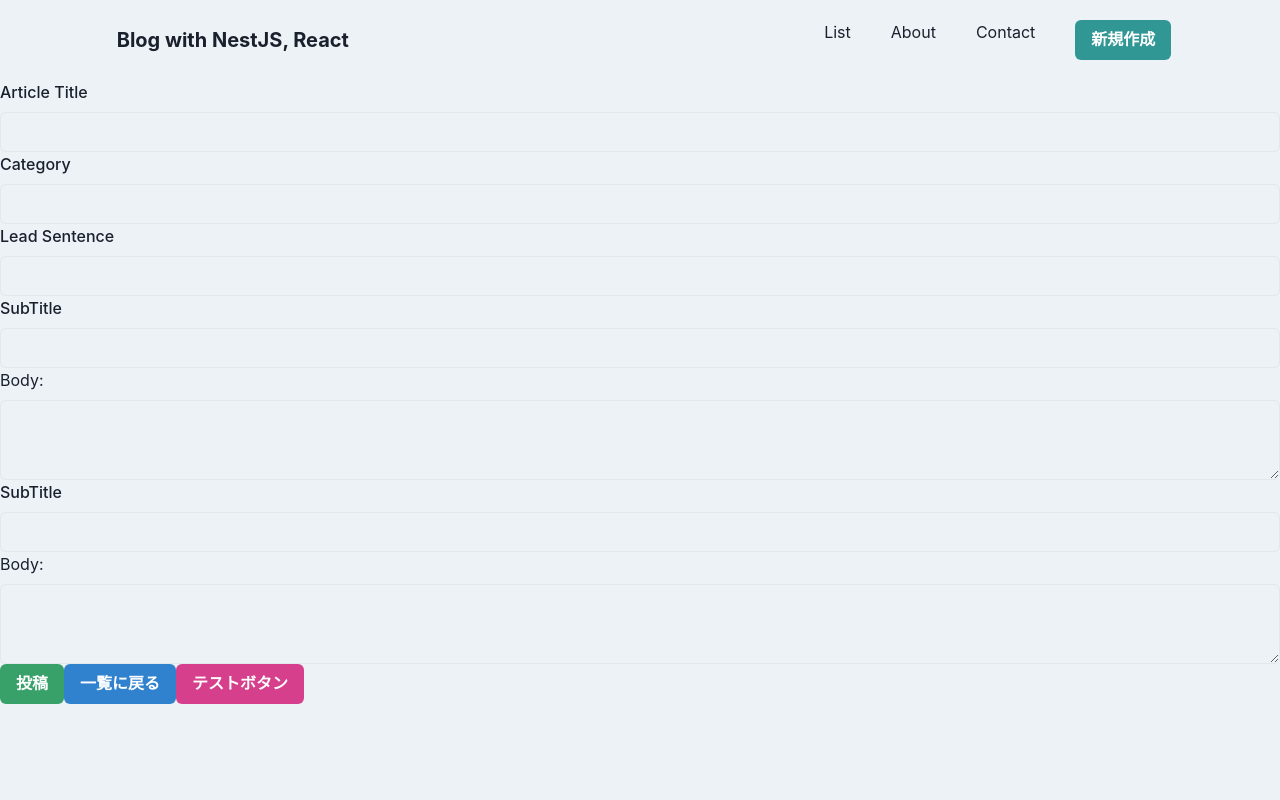
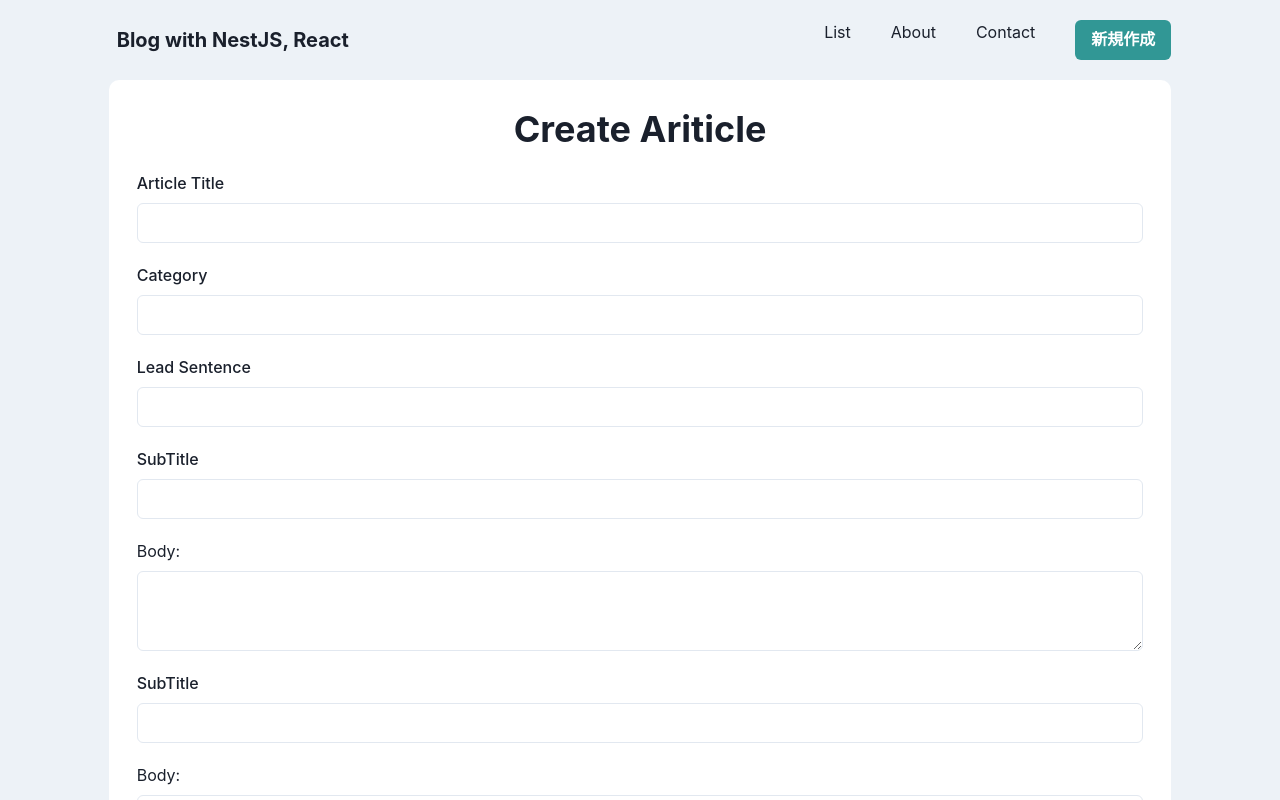
Before and after one commit to ryota-09/react-simple-blog, a React (Create React App) app: page /editArticle in a window 1280 px wide. Shown: the top 800 px of the page. Built offline with nearby package versions, Linux system fonts and the light colour scheme.

Commit message:
画面周り実装

```diff
--- a/src/components/organisms/ContentArea.tsx
+++ b/src/components/organisms/ContentArea.tsx
@@ -10,7 +10,7 @@ export const ContentArea: FC = () => {
 
   useEffect(() => {
     getArticleById(params.id);
-  }, []);
+  }, [currentArticle]);
   return (
     <>
       <Box
--- a/src/components/organisms/EditArea.tsx
+++ b/src/components/organisms/EditArea.tsx
@@ -11,11 +11,18 @@ import {
   Textarea,
 } from "@chakra-ui/react";
 import axios from "axios";
-import { ChangeEvent, useEffect, useState } from "react";
+import { ChangeEvent, Dispatch, FC, SetStateAction, useEffect, useState } from "react";
 import { useHistory, useParams } from "react-router-dom";
 import { useCurrentArticle } from "../../hooks/useCurrentArticle";
 
-export const EditArea = () => {
+type Props = {
+  canShow: boolean;
+  setCanShow: Dispatch<SetStateAction<boolean>>;
+}
+
+export const EditArea: FC<Props> = (props) => {
+  const { canShow, setCanShow } = props;
+
   const [articleh1tag, setArticleh1tag] = useState("");
   const [articleLead, setArticleLead] = useState("");
   const [articleCategory, setArticleCategory] = useState("");
@@ -86,6 +93,7 @@ export const EditArea = () => {
       }
     );
     console.log(response.data);
+    setCanShow(!canShow);
   };
 
   const deleteArticle = async () => {
@@ -94,10 +102,6 @@ export const EditArea = () => {
         currentArticle?.id
     );
     console.log(response.data);
-    history.push("/");
-  };
-
-  const backToList = () => {
     history.push("/");
   };
   return (
@@ -167,15 +171,14 @@ export const EditArea = () => {
             Body:
           </Text>
           <Textarea onChange={onChangeText2} value={articleText2} />
-          <Button colorScheme="green" onClick={updateArticle}>
+          <Center>
+          <Button colorScheme="teal" m={5} onClick={updateArticle}>
             更新
           </Button>
-          <Button onClick={backToList} colorScheme="blue">
-            一覧に戻る
-          </Button>
-          <Button colorScheme="red" onClick={deleteArticle}>
+          <Button colorScheme="red" m={5} onClick={deleteArticle}>
             削除
           </Button>
+          </Center>
         </FormControl>
       </Box>
     </>
--- a/src/components/pages/ArticleDetail.tsx
+++ b/src/components/pages/ArticleDetail.tsx
@@ -7,7 +7,7 @@ export const ArticleDetail = () => {
   const [canShow, setCanShow] = useState(false);
 
   const showEditArea = () => {
-    setCanShow(true);
+    setCanShow(!canShow);
   };
   return (
     <>
@@ -15,11 +15,11 @@ export const ArticleDetail = () => {
         <GridItem w="100%" colSpan={1} />
         <GridItem w="100%" colSpan={10}>
           <Button colorScheme="teal" onClick={showEditArea}>
-            記事を編集する
+            { canShow ? "編集画面を閉じる" : "記事を編集する" }
           </Button>
           {canShow ? (
             <Box mt={5}>
-              <EditArea />
+              <EditArea  canShow={canShow} setCanShow={setCanShow} />
             </Box>
           ) : (
             <Box mt={5}>
--- a/src/components/pages/ArticleList.tsx
+++ b/src/components/pages/ArticleList.tsx
@@ -4,6 +4,7 @@ import {
   Grid,
   GridItem,
   Input,
+  Image
 } from "@chakra-ui/react";
 import { useEffect } from "react";
 import { useArticleList } from "../../hooks/useArticleList";
@@ -35,6 +36,7 @@ export const ArticleList = () => {
         <GridItem w="100%" colSpan={3}>
         <Input bg="white" />
         <Button colorScheme="teal" mt={2}>検索</Button>
+        <Image src="/img_category/nestjs.png"  pt={10}/>
         </GridItem>
         <GridItem w="100%" colSpan={1} />
       </Grid>
--- a/src/components/pages/EditArticle.tsx
+++ b/src/components/pages/EditArticle.tsx
@@ -5,6 +5,11 @@ import {
   Textarea,
   Text,
   Button,
+  Center,
+  Box,
+  Heading,
+  Grid,
+  GridItem,
 } from "@chakra-ui/react";
 import axios from "axios";
 import { ChangeEvent, useState } from "react";
@@ -87,31 +92,90 @@ export const EditArticle = () => {
   };
   return (
     <>
+      <Grid templateColumns="repeat(12, 1fr)" gap={6}>
+        <GridItem w="100%" colSpan={1} />
+        <GridItem w="100%" colSpan={10}>
+          <Box
+            p={7}
+            pb={30}
+            display={{ md: "flex" }}
+            bg="white"
+            borderRadius={10}
+            mb={4}
+          >
             <FormControl>
-        <FormLabel htmlFor="titlelabel">Article Title</FormLabel>
-        <Input id="titlelabel" type="text" onChange={onChangeh1tag} />
-        <FormLabel htmlFor="titlelabel">Category</FormLabel>
-        <Input id="titlelabel" type="text" onChange={onChangeCategory} />
-        <FormLabel htmlFor="titlelabel">Lead Sentence</FormLabel>
-        <Input id="titlelabel" type="text" onChange={onChangeLead} />
-        <FormLabel htmlFor="titlelabel">SubTitle</FormLabel>
-        <Input id="titlelabel" type="text" onChange={onChangeh2tag1} />
-        <Text mb="8px">Body:</Text>
-        <Textarea onChange={onChangeText1} />
-        <FormLabel htmlFor="titlelabel">SubTitle</FormLabel>
-        <Input id="titlelabel" type="text" onChange={onChangeh2tag2} />
-        <Text mb="8px">Body:</Text>
-        <Textarea onChange={onChangeText2} />
-        <Button colorScheme="green" onClick={postArticle}>
+              <Center>
+                <Heading>Create Ariticle</Heading>
+              </Center>
+              <FormLabel mt={5} htmlFor="titlelabel">
+                Article Title
+              </FormLabel>
+              <Input
+                id="titlelabel"
+                type="text"
+                onChange={onChangeh1tag}
+                value={articleh1tag}
+              />
+              <FormLabel htmlFor="titlelabel" mt={5}>
+                Category
+              </FormLabel>
+              <Input
+                id="titlelabel"
+                type="text"
+                onChange={onChangeCategory}
+                value={articleCategory}
+              />
+              <FormLabel htmlFor="titlelabel" mt={5}>
+                Lead Sentence
+              </FormLabel>
+              <Input
+                id="titlelabel"
+                type="text"
+                onChange={onChangeLead}
+                value={articleLead}
+              />
+              <FormLabel htmlFor="titlelabel" mt={5}>
+                SubTitle
+              </FormLabel>
+              <Input
+                id="titlelabel"
+                type="text"
+                onChange={onChangeh2tag1}
+                value={articleh2tag1}
+              />
+              <Text mb="8px" mt={5}>
+                Body:
+              </Text>
+              <Textarea onChange={onChangeText1} value={articleText1} />
+              <FormLabel htmlFor="titlelabel" mt={5}>
+                SubTitle
+              </FormLabel>
+              <Input
+                id="titlelabel"
+                type="text"
+                onChange={onChangeh2tag2}
+                value={articleh2tag2}
+              />
+              <Text mb="8px" mt={5}>
+                Body:
+              </Text>
+              <Textarea onChange={onChangeText2} value={articleText2} />
+              <Center>
+                <Button colorScheme="green" onClick={postArticle} m={5}>
                   投稿
                 </Button>
-        <Button onClick={backToList} colorScheme="blue">
+                <Button onClick={backToList} m={5} colorScheme="blue">
                   一覧に戻る
                 </Button>
-        <Button onClick={setTest} colorScheme="pink">
+                <Button onClick={setTest} m={5} colorScheme="pink">
                   テストボタン
                 </Button>
+              </Center>
             </FormControl>
+          </Box>
+        </GridItem>
+        <GridItem w="100%" colSpan={1} />
+      </Grid>
     </>
   );
 };
```
Also changed, not shown: public/img_category/nestjs.png (added). Lines whose indentation alone changed are shown as unchanged.
